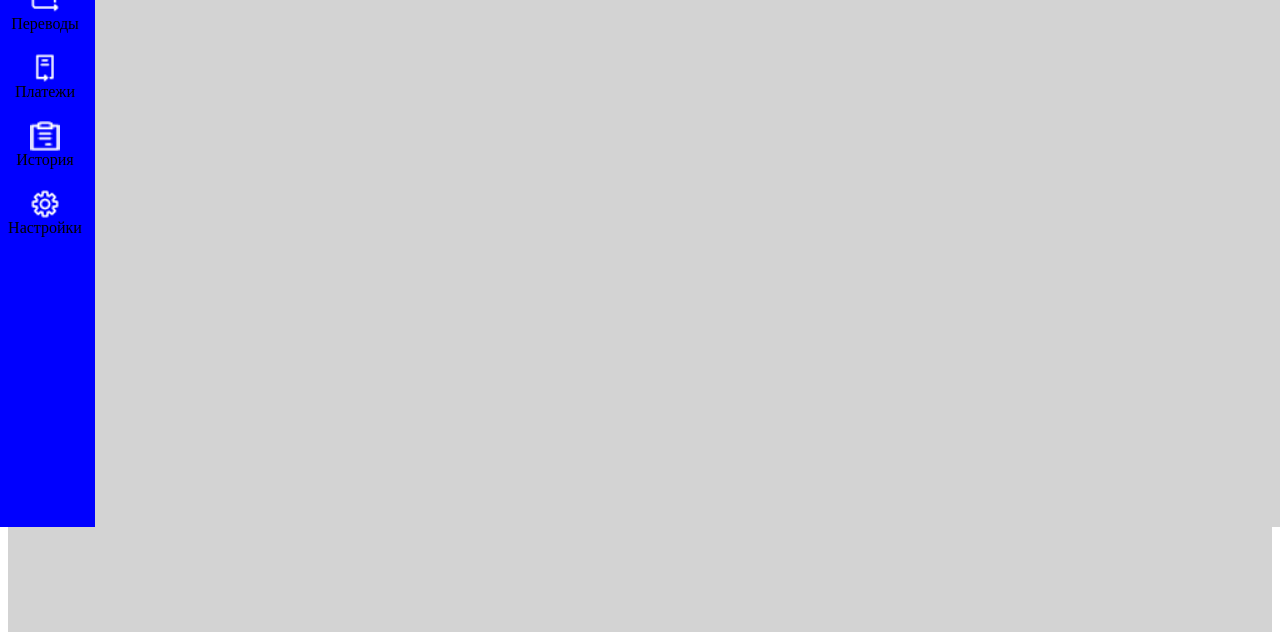
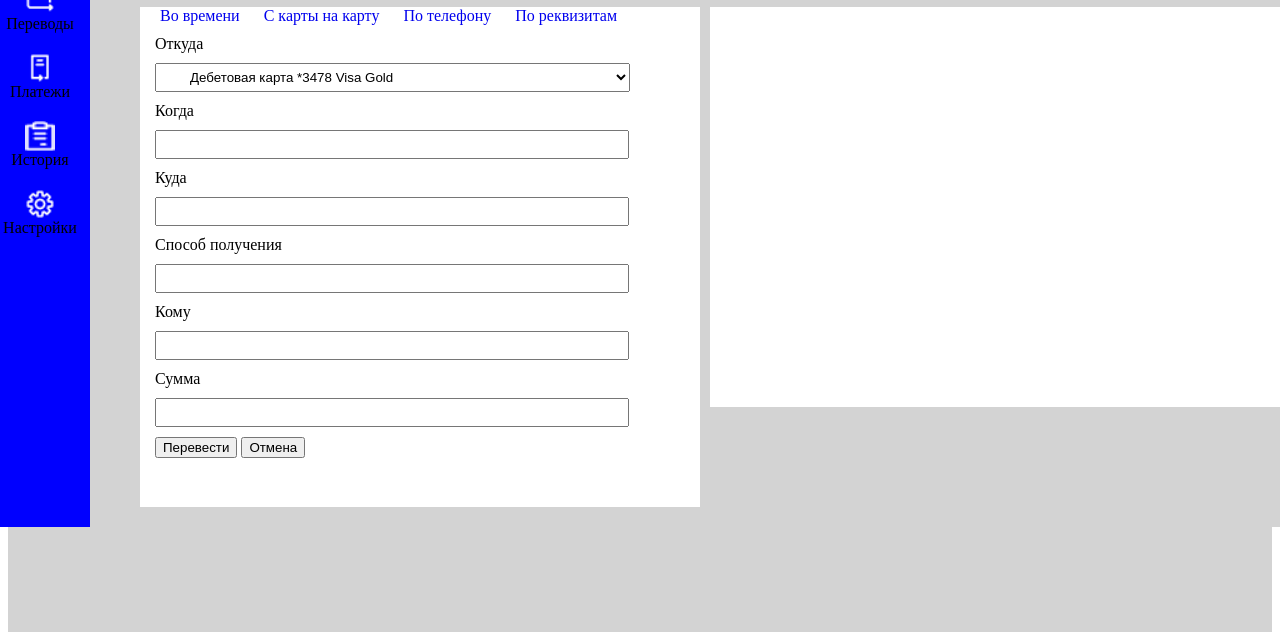
Before and after one commit to xImPoSsiBle/xImPoSsiBle.github.io, a plain HTML site: page index.html in a window 1280 px wide. Shown: the part 276-916 px from the top of the page. Drawn offline with Linux system fonts and the light colour scheme.

Commit message:
new site

```diff
--- a/index.html
+++ b/index.html
@@ -5,7 +5,7 @@
     <meta http-equiv="X-UA-Compatible" content="IE=edge">
     <meta name="viewport" content="width=device-width, initial-scale=1.0">
     <title>Document</title>
-    <link rel="stylesheet" href="style.css">
+    <link rel="stylesheet" href="main.css">
 </head>
 <body>
     <div class="site">
@@ -48,8 +48,42 @@
         </div>
         </div>
         <div class="content">
-        <div class="translations"></div>
+            <div class="trns">
+                <h1>Переводы</h1>
+        <div class="translations">
+            <div class="silky">
+            <a href="#">Во времени</a>
+            <a href="#">С карты на карту</a>
+            <a href="#">По телефону</a>
+            <a href="#">По реквизитам</a>
+            </div>
+            <div class="inputs">
+            <p>Откуда</p>
+            <select name="city">
+            <option value="dbt">Дебетовая карта *3478 Visa Gold</option>
+            </select>
+            <p>Когда</p>
+            <input type="text">
+            <p>Куда</p>
+            <input type="text">
+            <p>Способ получения</p>
+            <input type="text">
+            <p>Кому</p>
+            <input type="text">
+            <p>Сумма</p>
+            <input type="text">
+            <div class="buttons">
+            <button>Перевести</button>
+            <button>Отмена</button>
+           </div>
+           </div>
+
+        </div>
+           </div>
+           <div class="hstr">
+                <h1>История переводов</h1>
         <div class="history"></div>
+    </div>
     </div>
     </div>
 </body>
--- a/style.css
+++ b/main.css
@@ -1,3 +1,6 @@
+a{
+    text-decoration: none;
+}
 .site{
     height: 900px;
     background-color: lightgray;
@@ -49,10 +52,12 @@
 .translations{
     grid-area: translations;
     background-color: #fff;
+    height: 500px;
 }
 .history{
     grid-area: history;
     background-color: #fff;
+    height: 400px;
 }
 .profile{
     display: flex;
@@ -93,4 +98,33 @@ p{
 .content{
     display: grid;
     grid-template-columns: 560px 580px;
+    grid-template-areas:
+    'translations history'
+    ;
+    grid-gap: 0 10px;
 }
+.silky{
+    margin: 10px;
+}
+.silky a{
+    margin: 10px;
+
+}
+input{
+    width: 460px;
+}
+p{
+    margin-bottom: 10px;
+}
+select{
+    margin-bottom: 10px;
+    width: 475px;
+    padding: 5px 30px;
+}
+input{
+    margin-bottom: 10px;
+    padding: 5px;
+}
+.inputs{
+    margin-left: 15px;
+}
```
Also changed, not shown: img/VISA.png (added).
